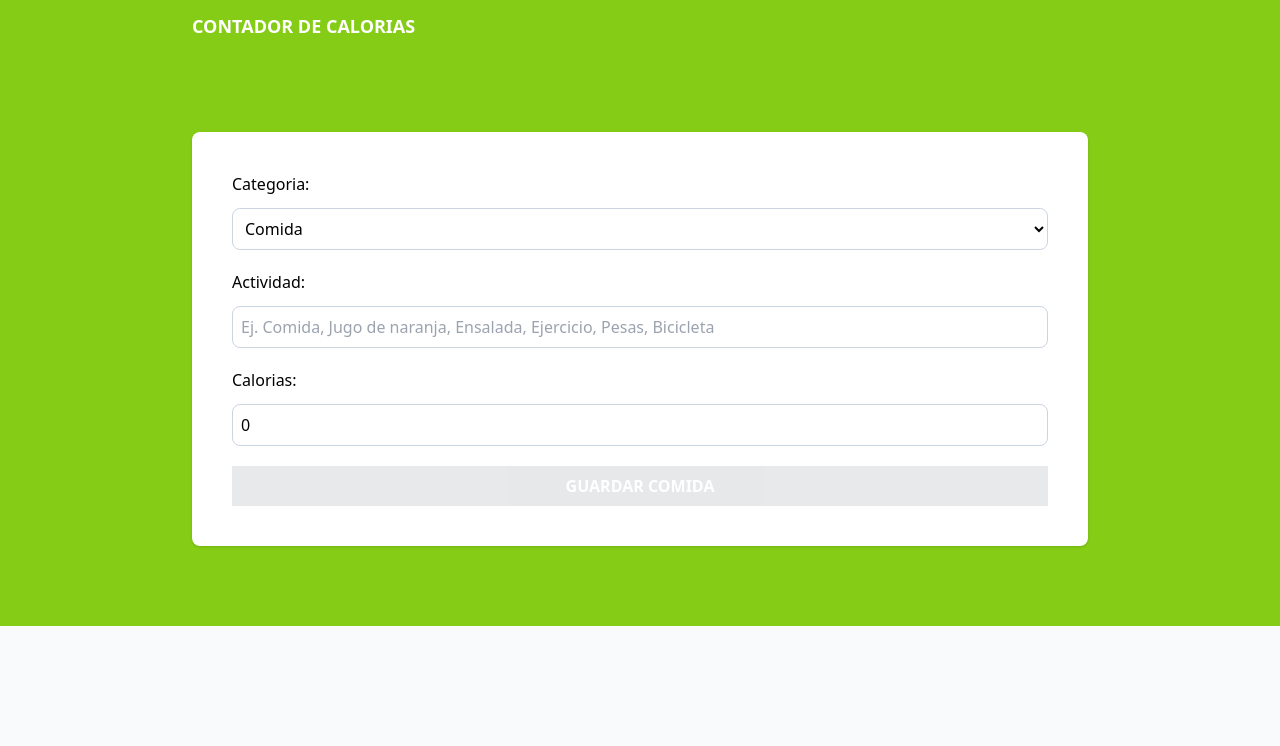
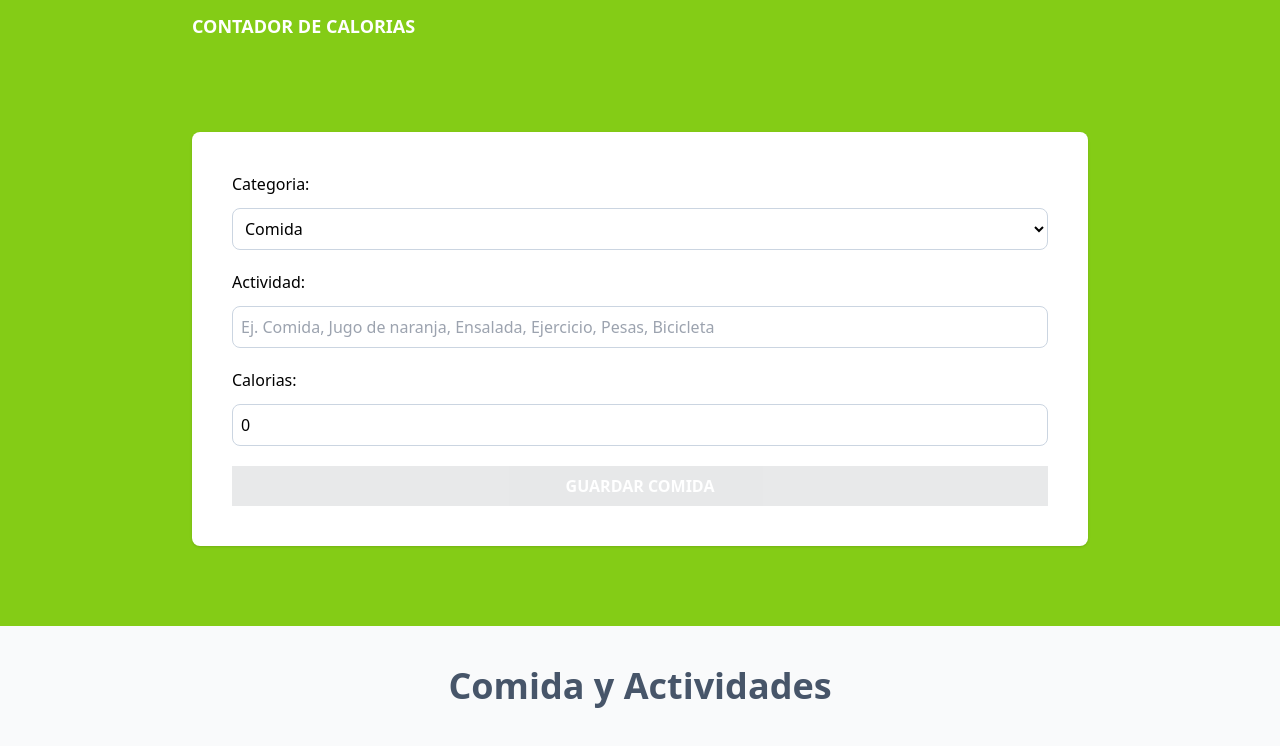
Before and after one commit to alexDev2808/calories-traker, a React (Vite) app: page / in a window 1280 px wide. Shown: the top 746 px of the page. Built offline with nearby package versions, Linux system fonts and the light colour scheme.

Commit message:
Cambios(linux mint)

```diff
--- a/package.json
+++ b/package.json
@@ -11,11 +11,13 @@
   },
   "dependencies": {
     "react": "^18.2.0",
-    "react-dom": "^18.2.0"
+    "react-dom": "^18.2.0",
+    "uuid": "^9.0.1"
   },
   "devDependencies": {
     "@types/react": "^18.2.66",
     "@types/react-dom": "^18.2.22",
+    "@types/uuid": "^9.0.8",
     "@typescript-eslint/eslint-plugin": "^7.2.0",
     "@typescript-eslint/parser": "^7.2.0",
     "@vitejs/plugin-react-swc": "^3.5.0",
--- a/src/App.tsx
+++ b/src/App.tsx
@@ -1,6 +1,7 @@
 import { useReducer } from "react"
 import Form from "./components/Form"
 import { activityReducer, initialState } from "./reducers/activity-reducer"
+import ActivityList from "./components/ActivityList"
 
 function App() {
 
@@ -24,6 +25,10 @@
            />
         </div>
       </section>
+
+      <section className="p-10 mx-auto max-w-4xl">
+        <ActivityList />
+      </section>
     </>
   )
 }
--- /dev/null
+++ b/src/components/ActivityList.tsx
@@ -0,0 +1,6 @@
+
+export default function ActivityList() {
+  return (
+    <h2 className='text-4xl font-bold text-slate-600 text-center'>Comida y Actividades</h2>
+  )
+}
--- a/src/components/Form.tsx
+++ b/src/components/Form.tsx
@@ -1,4 +1,5 @@
 import { useState, ChangeEvent, FormEvent, Dispatch } from "react";
+import { v4 as uuidv4 } from 'uuid';
 
 import { categories } from "../data/categories";
 import { Activity } from "../types";
@@ -9,6 +10,7 @@
 }
 
 const initialState = {
+    id: uuidv4(),
     category: 1,
     name: '',
     calories: 0
@@ -40,7 +42,10 @@
 
         dispatch({ type: 'save-activity', payload: { newActivity: activity } })
 
-        setActivity( initialState )
+        setActivity({
+            ...initialState,
+            id: uuidv4()
+        })
     }
 
   return (
--- a/src/types/index.ts
+++ b/src/types/index.ts
@@ -6,6 +6,7 @@
 }
 
 export type Activity = {
+    id: string,
     category: number,
     name: string,
     calories: number
```
Also changed, not shown: 1 other file (tests, documents, lock files or other folders).
